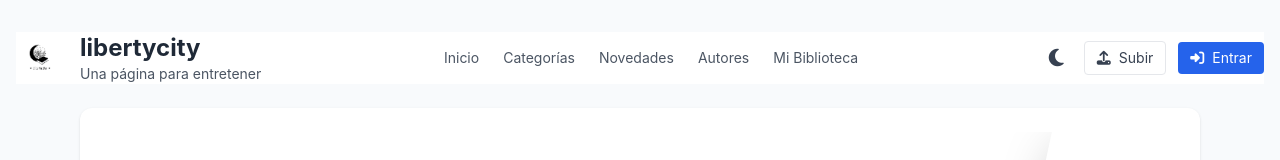
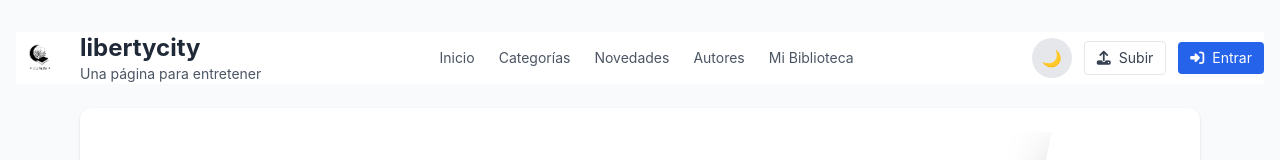
Before and after one commit to Sara-AprendizCBA/Proyecto-final-libertycity-, a React (Vite) app: page / in a window 1280 px wide. Shown: the top 160 px of the page. Built offline with nearby package versions, Linux system fonts and the light colour scheme.

Commit message:
Refactor DarkModeToggle for improved readability

```diff
--- a/src/components/DarkModeToggle.jsx
+++ b/src/components/DarkModeToggle.jsx
@@ -2,16 +2,18 @@ import { useEffect, useState } from "react";
 
 export default function DarkModeToggle() {
   const [dark, setDark] = useState(() => {
-    const stored = localStorage.getItem("theme");
-    return stored === "dark";
+    const saved = localStorage.getItem("theme");
+    return saved === "dark";
   });
 
   useEffect(() => {
+    const html = document.documentElement;
+
     if (dark) {
-      document.documentElement.classList.add("dark");
+      html.classList.add("dark");
       localStorage.setItem("theme", "dark");
     } else {
-      document.documentElement.classList.remove("dark");
+      html.classList.remove("dark");
       localStorage.setItem("theme", "light");
     }
   }, [dark]);
@@ -19,20 +21,17 @@ export default function DarkModeToggle() {
   return (
     <button
       onClick={() => setDark(!dark)}
-      aria-label="Toggle dark mode"
       className="
-        inline-flex items-center justify-center
-        p-2 rounded-lg
-        text-gray-700 hover:bg-gray-200
-        dark:text-gray-200 dark:hover:bg-slate-700
+        w-10 h-10
+        flex items-center justify-center
+        rounded-full
+        bg-gray-200 dark:bg-slate-700
+        text-gray-800 dark:text-yellow-300
         transition-all duration-300
+        hover:scale-110
       "
     >
-      {dark ? (
-        <i className="fa-solid fa-sun text-xl"></i>
-      ) : (
-        <i className="fa-solid fa-moon text-xl"></i>
-      )}
+      {dark ? "☀️" : "🌙"}
     </button>
   );
 }
```
